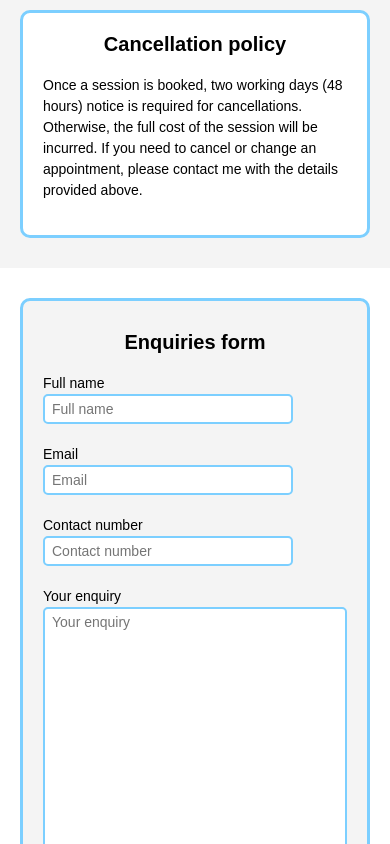
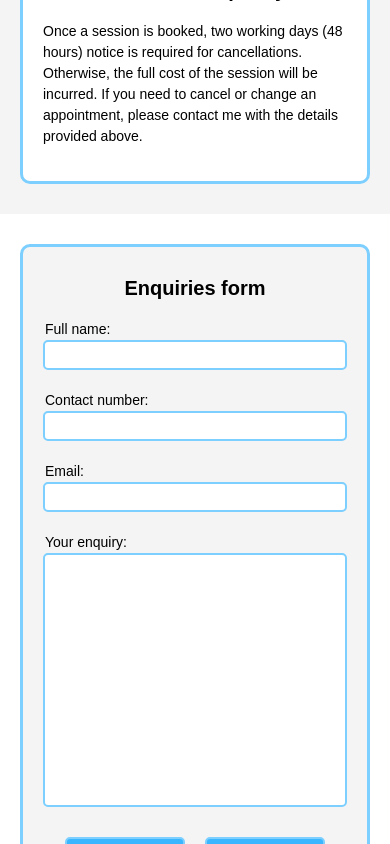
Before and after one commit to SasanTazayoni/integrate-therapy, a React (Vite) app: page /contact in a window 390 px wide. Shown: the part 1156-2000 px from the top of the page. Built offline with nearby package versions, Linux system fonts and the light colour scheme; a web font is replaced by a local one.

Commit message:
Adjust styling for enquiries form

```diff
--- a/src/assets/css/styles.css
+++ b/src/assets/css/styles.css
@@ -62,6 +62,7 @@ body {
 
 label {
   display: block;
+  padding-left: 0.2rem;
 }
 
 input[type="text"],
@@ -76,7 +77,7 @@ textarea {
 input[type="text"],
 input[type="email"],
 input[type="tel"] {
-  width: 250px;
+  width: 100%;
 }
 
 input[type="text"]:focus,
@@ -153,25 +154,19 @@ p {
   }
 }
 
+@media screen and (max-width: 360px) {
+  body {
+    font-size: 1.4rem;
+  }
+
+  h1 {
+    font-size: 6rem;
+  }
+}
+
 @media screen and (max-width: 324px) {
   h2 {
     font-size: 2.4rem;
-  }
-}
-
-@media screen and (max-width: 360px) {
-  body {
-    font-size: 1.4rem;
-  }
-
-  h1 {
-    font-size: 6rem;
-  }
-
-  input[type="text"],
-  input[type="email"],
-  input[type="tel"] {
-    width: 100%;
   }
 }
 
@@ -1654,6 +1649,7 @@ a:hover {
   padding: 2rem;
   text-align: left;
   margin: 2rem 0;
+  justify-content: center;
 }
 
 .contact__strong {
@@ -1707,11 +1703,19 @@ a:hover {
 
 .contact__form {
   line-height: 1.5;
-  padding: 2rem;
+  padding: 2rem 4rem;
+}
+
+.contact__form-row {
+  display: grid;
+  grid-template-columns: repeat(3, 1fr);
+  gap: 4rem;
+  margin-bottom: 2rem;
 }
 
 .contact__form-group {
-  margin-bottom: 2rem;
+  display: flex;
+  flex-direction: column;
 }
 
 .contact__form--textarea {
@@ -1725,6 +1729,55 @@ a:hover {
   margin-top: 1rem;
 }
 
+@media screen and (min-width: 361px) and (max-width: 767px) {
+  .contact__card {
+    font-size: 1.8rem;
+  }
+
+  .contact__cancellation-card {
+    margin-top: 2rem;
+    padding: 2rem;
+  }
+}
+
+@media screen and (max-width: 1024px) {
+  .contact__form-row {
+    gap: 2rem;
+  }
+}
+
+@media screen and (max-width: 767px) {
+  .contact-map__block {
+    padding: 3rem 1rem;
+  }
+
+  .contact__form {
+    padding: 2rem;
+  }
+
+  .contact__form-row {
+    grid-template-columns: 1fr 1fr;
+  }
+
+  .contact__form-row .contact__form-group:nth-child(3) {
+    grid-column: 1 / span 2;
+    justify-self: center;
+    width: 50%;
+  }
+}
+
+@media screen and (max-width: 428px) {
+  .contact__form-row {
+    grid-template-columns: 1fr;
+  }
+
+  .contact__form-row .contact__form-group:nth-child(3) {
+    grid-column: auto;
+    justify-self: stretch;
+    width: 100%;
+  }
+}
+
 @media screen and (max-width: 360px) {
   .contact__card {
     padding: 1rem;
@@ -1735,26 +1788,8 @@ a:hover {
   }
 }
 
-@media screen and (min-width: 361px) and (max-width: 767px) {
-  .contact__card {
-    font-size: 1.8rem;
-  }
-
-  .contact__cancellation-card {
-    margin-top: 2rem;
-    padding: 2rem;
-  }
-}
-
-@media screen and (max-width: 767px) {
-  .contact-map__block {
-    padding: 3rem 1rem;
-  }
-}
-
 @media screen and (min-width: 1024px) {
   .contact__card {
-    justify-content: center;
     padding: 3rem;
   }
 
--- a/src/pages/Contact.tsx
+++ b/src/pages/Contact.tsx
@@ -22,14 +22,7 @@ export default function Contact() {
           <div className="container--white contact-card__container">
             <div className="grid grid--1x2-alt">
               <div className="contact__card">
-                <p>
-                  Your questions may have been answered in the{" "}
-                  <a href="/faq" className="contact__strong">
-                    FAQ
-                  </a>
-                  .<br />
-                  Please contact me with the details below:
-                </p>
+                <p>Please contact me with the details below:</p>
                 <p>
                   <span className="contact__strong">Email:</span>{" "}
                   <a
@@ -89,57 +82,53 @@ export default function Contact() {
               method="POST"
             >
               <h3 className="block__header">Enquiries form</h3>
+              <div className="contact__form-row">
                 <div className="contact__form-group">
-                <label htmlFor="fullname">Full name</label>
+                  <label htmlFor="fullname">Full name:</label>
                   <input
                     id="fullname"
                     type="text"
-                  placeholder="Full name"
                     name="name"
                     required
                     minLength={1}
-                  maxLength={50}
+                    maxLength={30}
                   />
                 </div>
                 <div className="contact__form-group">
-                <label htmlFor="email">Email</label>
+                  <label htmlFor="contactnumber">Contact number:</label>
+                  <input
+                    id="contactnumber"
+                    type="tel"
+                    name="contact"
+                    minLength={7}
+                    maxLength={20}
+                  />
+                </div>
+                <div className="contact__form-group">
+                  <label htmlFor="email">Email:</label>
                   <input
                     id="email"
                     type="email"
-                  placeholder="Email"
                     name="email"
                     required
                     minLength={5}
                     maxLength={30}
                   />
                 </div>
-              <div className="contact__form-group">
-                <label htmlFor="contactnumber">Contact number</label>
-                <input
-                  id="contactnumber"
-                  type="tel"
-                  placeholder="Contact number"
-                  name="contact"
-                  required
-                  minLength={7}
-                  maxLength={20}
-                />
               </div>
               <div className="contact__form-group">
-                <label htmlFor="enquiry">Your enquiry</label>
+                <label htmlFor="enquiry">Your enquiry:</label>
                 <textarea
                   className="contact__form--textarea"
                   id="enquiry"
                   cols={100}
                   rows={5}
-                  placeholder="Your enquiry"
                   name="enquiry"
                   required
                   minLength={10}
                   maxLength={300}
                 ></textarea>
               </div>
-
               <div className="container__buttons">
                 <Button type="submit">Submit</Button>
                 <Button type="button" onClick={clearForm}>
```
Lines whose indentation alone changed are shown as unchanged.
